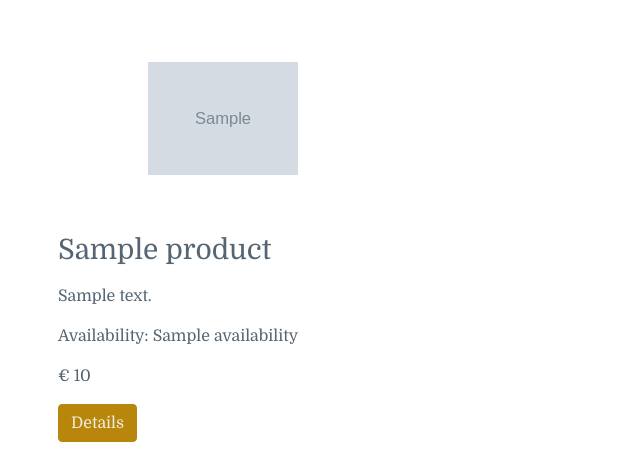
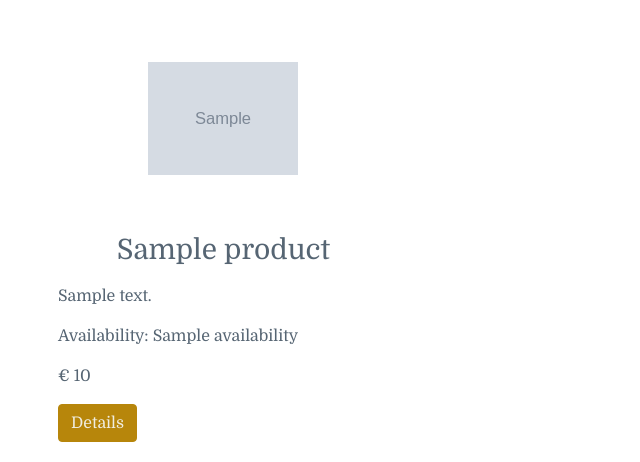
Before and after one commit to Eucaa/historebay, a Django app: template products/templates/products.html in a window 1280 px wide. Shown: the part 340-802 px from the top of the page, without its empty margins (0-640 px from the left). Run offline with Django 3.2, Linux system fonts and the light colour scheme; the template is opened without the code that fills it: most values are stand-ins (such as "Sample title", 1, 10 or a date in 2020); grey boxes marked "Sample" are stand-in pictures; some libraries are stand-ins or nearby versions.

Commit message:
re-align text in cards of products

```diff
--- a/accounts/templates/profile.html
+++ b/accounts/templates/profile.html
@@ -2,7 +2,7 @@
 {% load bootstrap_tags %}
 
 {% block content %}
-<div class="container-fluid profile-align account-forms-align">
+<div class="container-fluid feature-align account-forms-align">
 {% block page_heading %}<h2 class="profileName-align">{{ user }}'s Profile</h2>{% endblock %}
 <hr>
     <div class="row">
--- a/products/templates/products.html
+++ b/products/templates/products.html
@@ -62,7 +62,7 @@
                     <div class="product" style="background-image: url('{{ product.get_image_data }}')">
                     </div>
 
-                    <h3>{{ product.name }}</h3>
+                    <h3 class="feature-align">{{ product.name }}</h3>
                     <div class="product-description">
                         <p>{{ product.description|linebreaks }}</p>
                     </div>
--- a/static/css/styles.css
+++ b/static/css/styles.css
@@ -272,10 +272,6 @@ footer {
 
 /* --- accounts views --- */
 
-.profile-align {
-    text-align: center;
-}
-
 .profileName-align {
     padding-top: 4rem;
     padding-bottom: 2rem;
@@ -412,6 +408,10 @@ caption p {  /* specifies the `p` in the class='caption' */
 
 .card {
     border-color: transparent;
+}
+
+.feature-align {
+    text-align: center;
 }
 
 /* .card-body {
```
Also changed, not shown: 1 other file.
